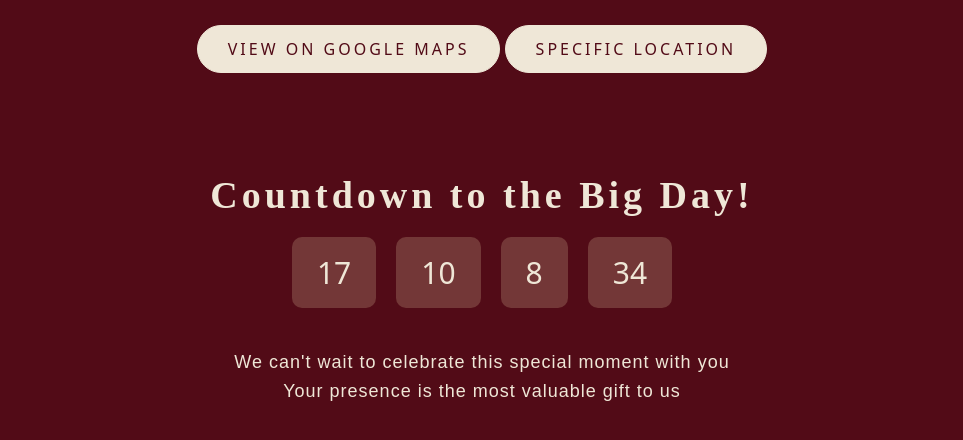
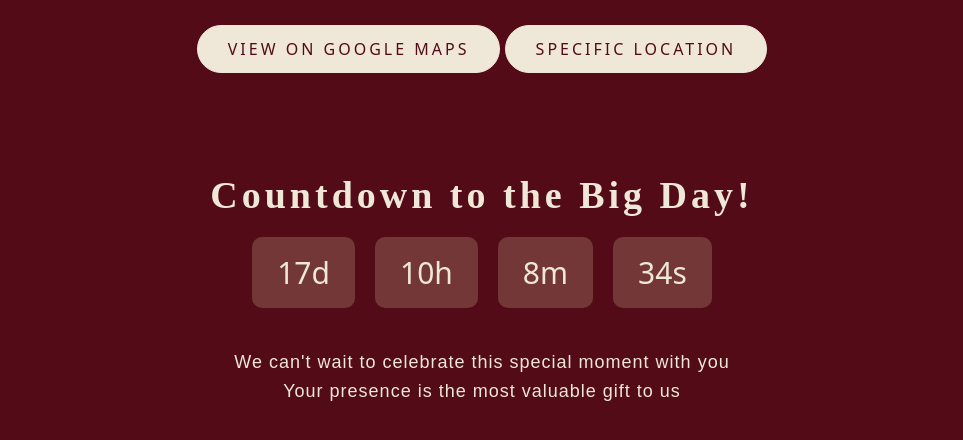
Before and after one commit to EmanAhmedd/Waleed-Alaa, a plain HTML site: page index.html in a window 1280 px wide. Shown: the part 1230-1670 px from the top of the page, without its empty margins (158-1121 px from the left). Drawn offline with Linux system fonts and the light colour scheme; a web font is replaced by a local one.

Commit message:
changessssssssss

```diff
--- a/Main.js
+++ b/Main.js
@@ -9,10 +9,14 @@
       const minutes = Math.floor((distance % (1000 * 60 * 60)) / (1000 * 60));
       const seconds = Math.floor((distance % (1000 * 60)) / 1000);
 
-      document.getElementById("days").textContent = days ;
-      document.getElementById("hours").textContent = hours;
-      document.getElementById("minutes").textContent = minutes ;
-      document.getElementById("seconds").textContent = seconds ;
+      // document.getElementById("days").textContent = days ;
+      // document.getElementById("hours").textContent = hours;
+      // document.getElementById("minutes").textContent = minutes ;
+      // document.getElementById("seconds").textContent = seconds ;
+      document.getElementById("days").textContent = days + "d";
+      document.getElementById("hours").textContent = hours + "h";
+      document.getElementById("minutes").textContent = minutes + "m";
+      document.getElementById("seconds").textContent = seconds + "s";
     }, 1000);
 
     function DirectionPage() {
--- a/index.html
+++ b/index.html
@@ -185,7 +185,7 @@
       display: flex;
       justify-content: center;
       gap: 60px;
-      font-size: 52px;
+      font-size: 50px;
       letter-spacing: 2px;
       color: var(--cream);
     }
@@ -371,6 +371,7 @@
       <div class="time-box" id="seconds">0s</div>
     </div>
 
+
         <div class="additional-text">
         We can't wait to celebrate this special moment with you<br>
         Your presence is the most valuable gift to us
```
